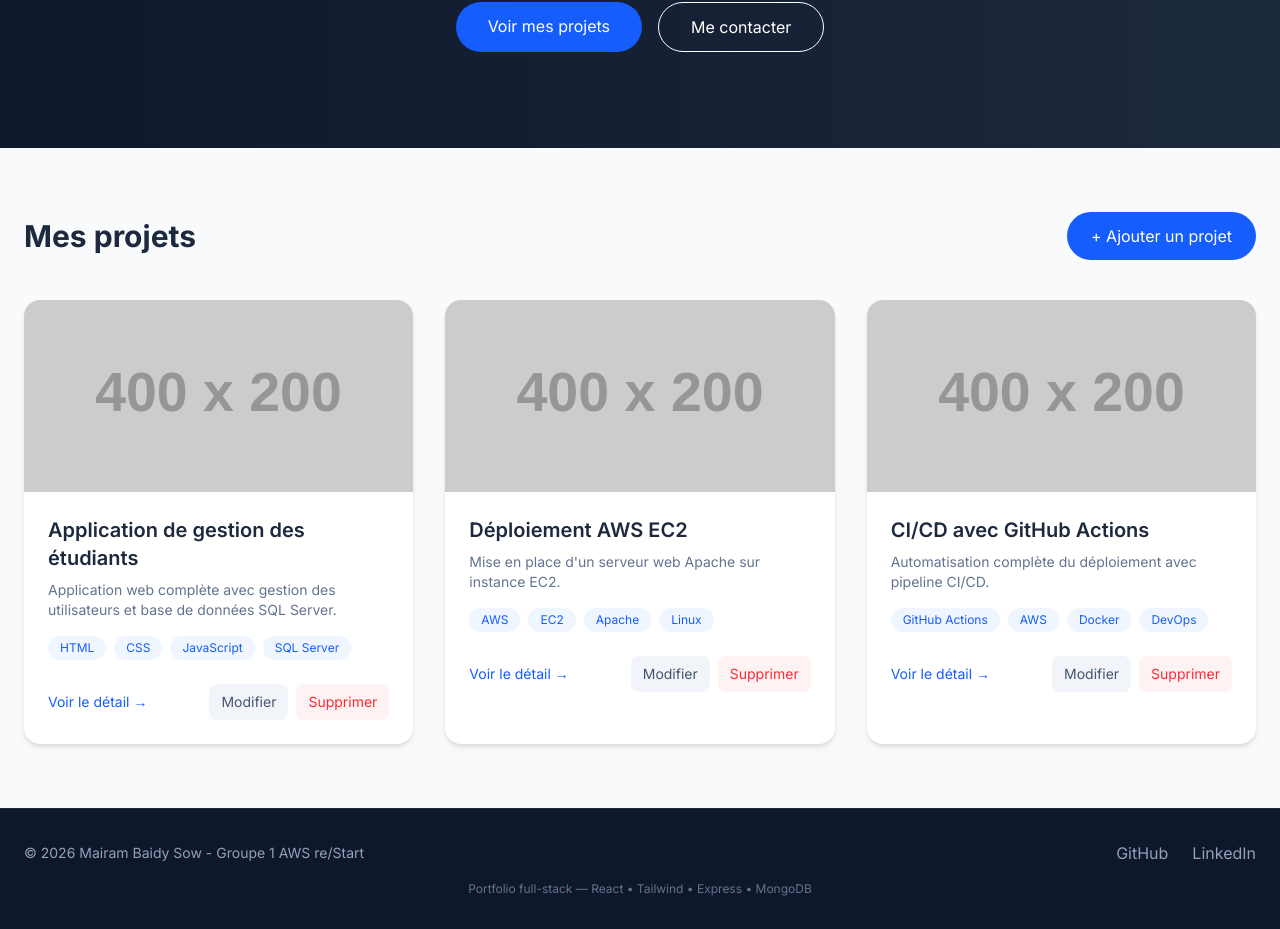
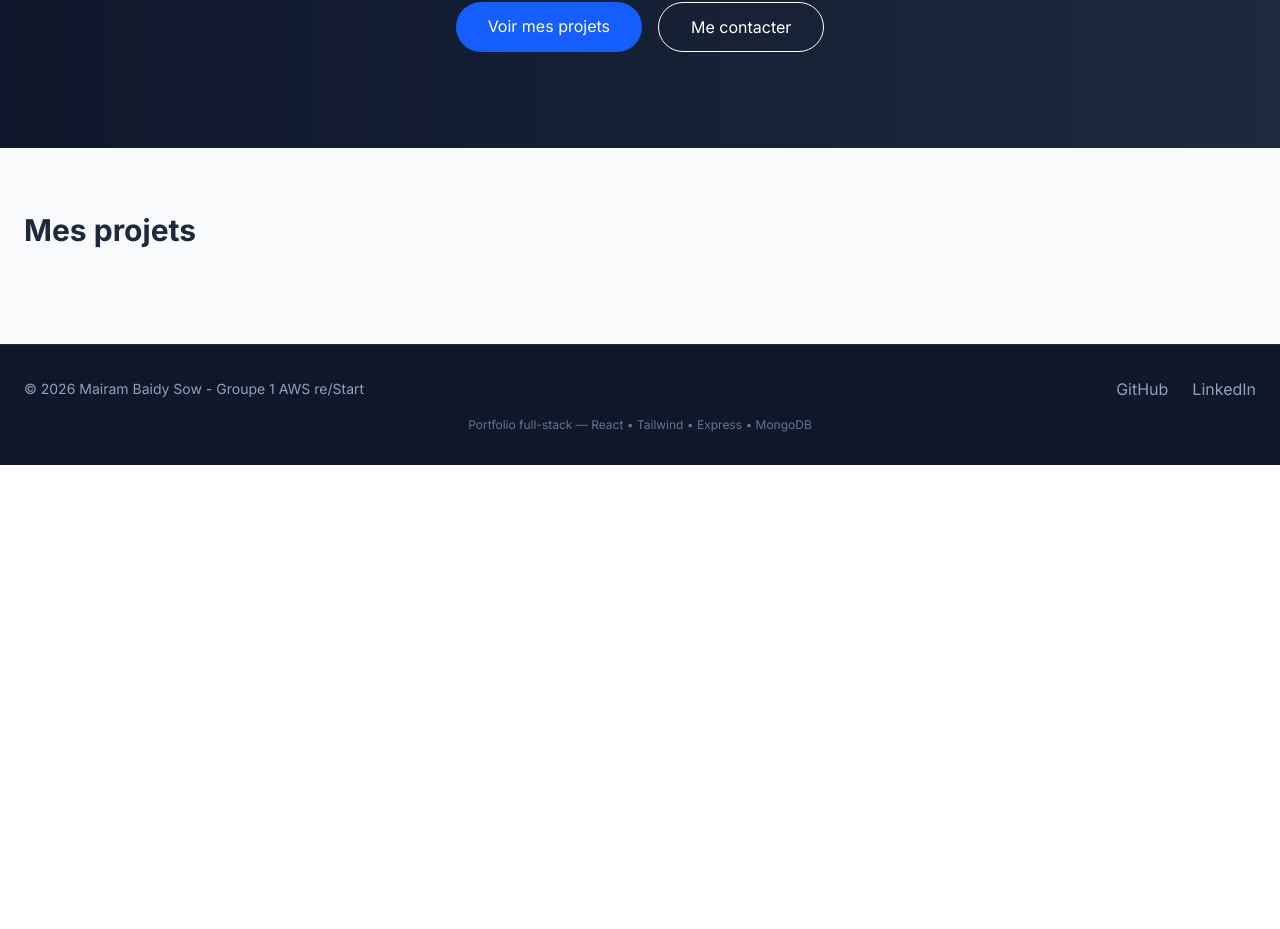
Before and after one commit to sowmariama/fullStack_portfolio, a React (Vite) app in the folder portfolio/03-react/: page / in a window 1280 px wide. Shown: the part 338-1267 px from the top of the page. After the commit the page ends 803 px from the top, so only its background shows below. Built offline with nearby package versions, Linux system fonts and the light colour scheme; data requests are answered from the project's data file.

Commit message:
Revert "design: amélioration UI des cartes projets et de l'état vide"
This reverts commit 0fd0a2a27516728e77e3061dffb65a9db511f523.

```diff
--- a/portfolio/03-react/src/index.css
+++ b/portfolio/03-react/src/index.css
@@ -4,18 +4,3 @@
 body {
   font-family: 'Inter', sans-serif;
 }
-
-@keyframes fadeInUp {
-  from {
-    opacity: 0;
-    transform: translateY(30px);
-  }
-  to {
-    opacity: 1;
-    transform: translateY(0);
-  }
-}
-
-.card-animate {
-  animation: fadeInUp 0.5s ease-out forwards;
-}
--- a/portfolio/03-react/src/pages/ListeProjets.jsx
+++ b/portfolio/03-react/src/pages/ListeProjets.jsx
@@ -1,136 +1,12 @@
-// ListeProjets.jsx
-// useState : stocke la liste des projets dans la mémoire du composant
-// useEffect : exécute du code au chargement de la page (comme un "onload")
-// Link : navigation sans rechargement vers la page détail
-
-import { useState, useEffect } from 'react';
-import { Link } from 'react-router-dom';
 import Hero from '../components/Hero';
-import { getProjets, supprimerProjet } from '../services/projetService';
 
 function ListeProjets() {
-  const [projets, setProjets] = useState([]);
-  const [loading, setLoading] = useState(true);
-
-  // Au chargement de la page, on récupère les projets depuis json-server
-  useEffect(() => {
-    chargerProjets();
-  }, []);
-
-  const chargerProjets = async () => {
-    try {
-      const response = await getProjets();
-      setProjets(response.data);
-    } catch (error) {
-      console.error("Erreur chargement projets :", error);
-    } finally {
-      setLoading(false);
-    }
-  };
-
-  const handleSupprimer = async (id) => {
-    if (!window.confirm("Voulez-vous vraiment supprimer ce projet ?")) return;
-    try {
-      await supprimerProjet(id);
-      // Met à jour la liste sans recharger la page
-      setProjets(projets.filter(p => p.id !== id));
-    } catch (error) {
-      console.error("Erreur suppression :", error);
-    }
-  };
-
   return (
     <>
       <Hero />
-
-      <section id="projets" className="max-w-7xl mx-auto px-6 py-16">
-
-        {/* Titre section */}
-        <div className="flex items-center justify-between mb-10">
-          <h2 className="text-3xl font-bold text-slate-800">Mes projets</h2>
-          <Link to="/ajouter"
-                className="bg-blue-600 hover:bg-blue-700 text-white px-6 py-3 rounded-full font-medium transition-all hover:scale-105">
-            + Ajouter un projet
-          </Link>
-        </div>
-
-        {/* Chargement */}
-        {loading && (
-          <div className="text-center py-20">
-            <div className="w-12 h-12 border-4 border-blue-600 border-t-transparent rounded-full animate-spin mx-auto"></div>
-            <p className="text-slate-500 mt-4">Chargement des projets...</p>
-          </div>
-        )}
-
-        {/* Aucun projet */}
-        {!loading && projets.length === 0 && (
-          <div className="text-center py-20">
-            <p className="text-slate-500 text-xl">Aucun projet pour l'instant.</p>
-            <Link to="/ajouter" className="text-blue-600 hover:underline mt-4 inline-block">
-              Ajouter votre premier projet
-            </Link>
-          </div>
-        )}
-
-        {/* Grille des projets */}
-        {!loading && projets.length > 0 && (
-          <div className="grid grid-cols-1 md:grid-cols-2 lg:grid-cols-3 gap-8">
-            {projets.map(projet => (
-              <div key={projet.id}
-                   className="bg-white rounded-2xl overflow-hidden shadow-md hover:shadow-xl transition-all duration-300 hover:scale-[1.02] group">
-
-                {/* Image */}
-                <div className="overflow-hidden h-48">
-                  <img src={projet.image}
-                       alt={projet.titre}
-                       onError={(e) => e.target.src = 'https://placehold.co/400x200/1e40af/white?text=Projet'}
-                       className="w-full h-full object-cover group-hover:scale-105 transition-all duration-300" />
-                </div>
-
-                {/* Contenu carte */}
-                <div className="p-6">
-                  <h3 className="text-xl font-semibold text-slate-800 mb-2">
-                    {projet.titre}
-                  </h3>
-                  <p className="text-slate-500 text-sm mb-4 line-clamp-2">
-                    {projet.description}
-                  </p>
-
-                  {/* Technologies */}
-                  <div className="flex flex-wrap gap-2 mb-6">
-                    {projet.technologies.map((tech, index) => (
-                      <span key={index}
-                            className="bg-blue-50 text-blue-600 text-xs px-3 py-1 rounded-full font-medium">
-                        {tech}
-                      </span>
-                    ))}
-                  </div>
-
-                  {/* Boutons */}
-                  <div className="flex items-center justify-between">
-                    <Link to={`/projet/${projet.id}`}
-                          className="text-blue-600 hover:text-blue-700 font-medium text-sm flex items-center gap-1 hover:underline">
-                      Voir le détail →
-                    </Link>
-                    <div className="flex gap-2">
-                      <Link to={`/modifier/${projet.id}`}
-                            className="bg-slate-100 hover:bg-slate-200 text-slate-600 px-3 py-2 rounded-lg text-sm transition">
-                          Modifier
-                      </Link>
-                      <button onClick={() => handleSupprimer(projet.id)}
-                              className="bg-red-50 hover:bg-red-100 text-red-500 px-3 py-2 rounded-lg text-sm transition">
-                          Supprimer
-                      </button>
-                    </div>
-                  </div>
-                </div>
-
-              </div>
-            ))}
-          </div>
-        )}
-
-      </section>
+      <div id="projets" className="max-w-7xl mx-auto px-6 py-16">
+        <h2 className="text-3xl font-bold text-slate-800 mb-8">Mes projets</h2>
+      </div>
     </>
   );
 }
```
